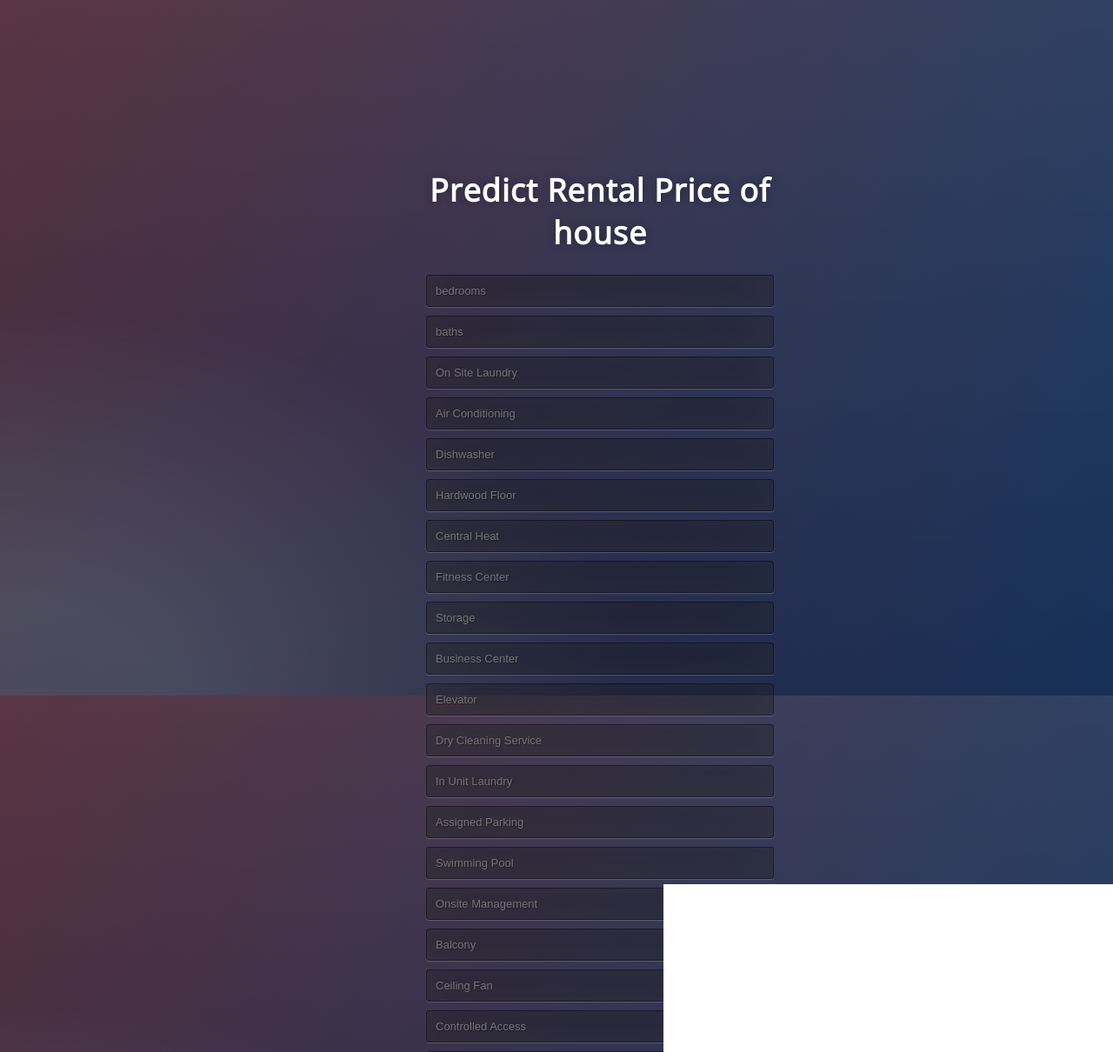
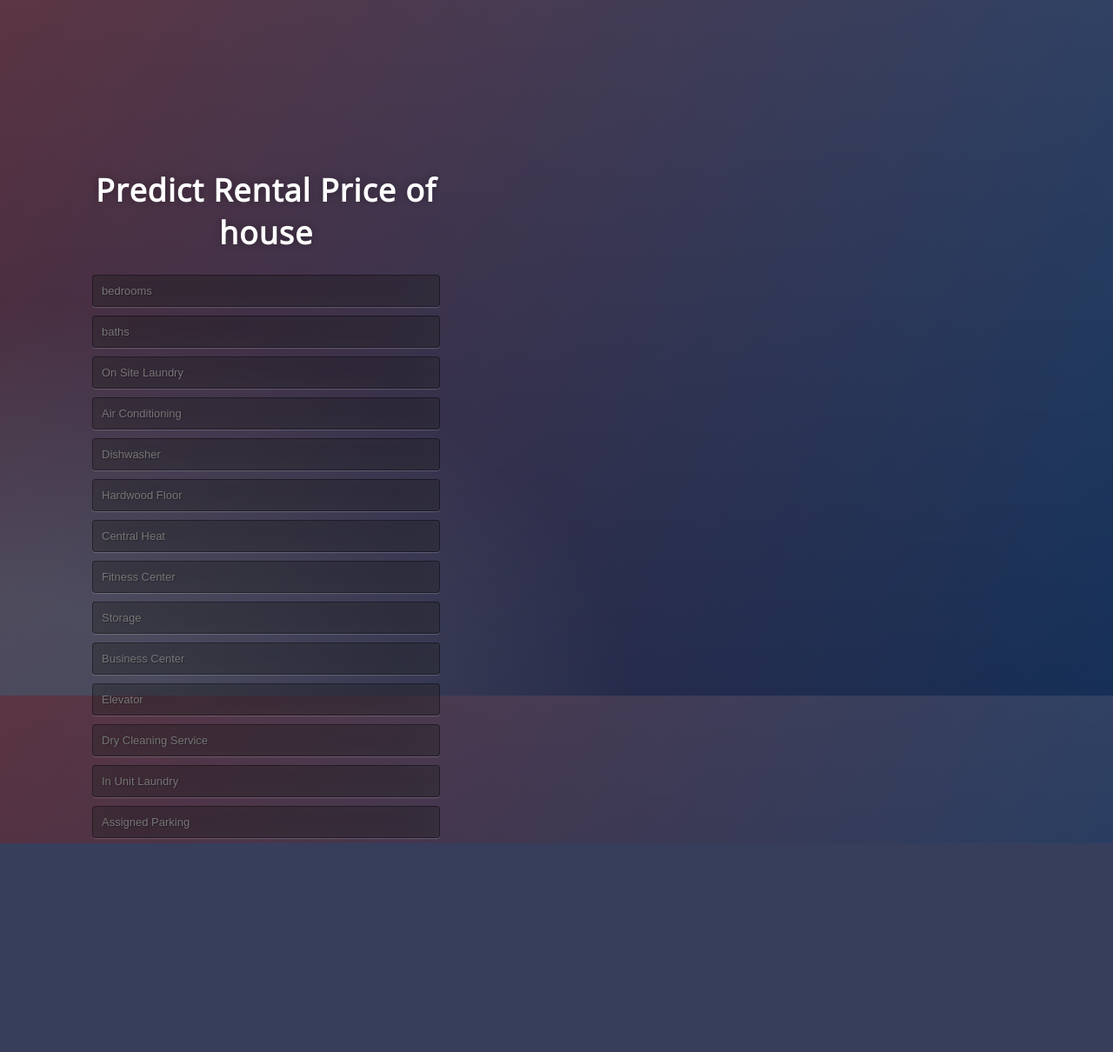
Before and after one commit to ghadeer-96/app, a Flask app: page / in a window 1280 px wide. Shown: the top 1210 px of the page at 87% size. After the commit the page ends 970 px from the top, so only its background shows below. Run offline with Flask 2, Linux system fonts and the light colour scheme; parts of the project's set-up code (start-up, migrations or seed data) failed here and were passed over.

Commit message:
Update style.css

```diff
--- a/static/style.css
+++ b/static/style.css
@@ -28,15 +28,17 @@
 	background: -ms-radial-gradient(0% 100%, ellipse cover, rgba(104,128,138,.4) 10%,rgba(138,114,76,0) 40%), -ms-linear-gradient(top,  rgba(57,173,219,.25) 0%,rgba(42,60,87,.4) 100%), -ms-linear-gradient(-45deg,  #670d10 0%,#092756 100%);
 	background: -webkit-radial-gradient(0% 100%, ellipse cover, rgba(104,128,138,.4) 10%,rgba(138,114,76,0) 40%), linear-gradient(to bottom,  rgba(57,173,219,.25) 0%,rgba(42,60,87,.4) 100%), linear-gradient(135deg,  #670d10 0%,#092756 100%);
 	filter: progid:DXImageTransform.Microsoft.gradient( startColorstr='#3E1D6D', endColorstr='#092756',GradientType=1 );
-	overflow:auto;
+
 }
 .login {
 	position: absolute;
 	top: 40%;
-	left: 50%;
+	left: 20%;
+	right:20%;
 	margin: -150px 0 0 -150px;
 	width:400px;
-	height:400px;
+	height:100%;
+	overflow:hidden;
 
 }
 
```
